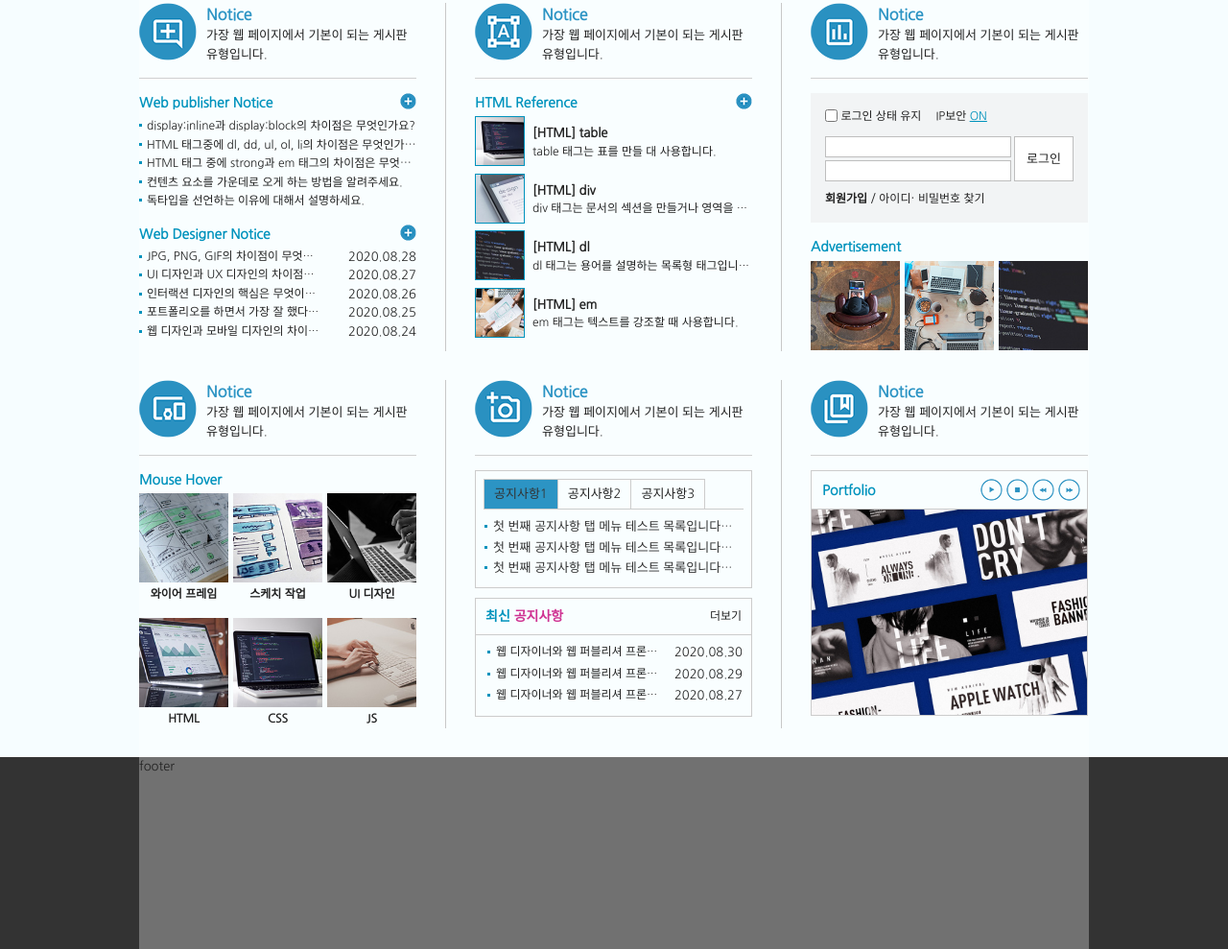
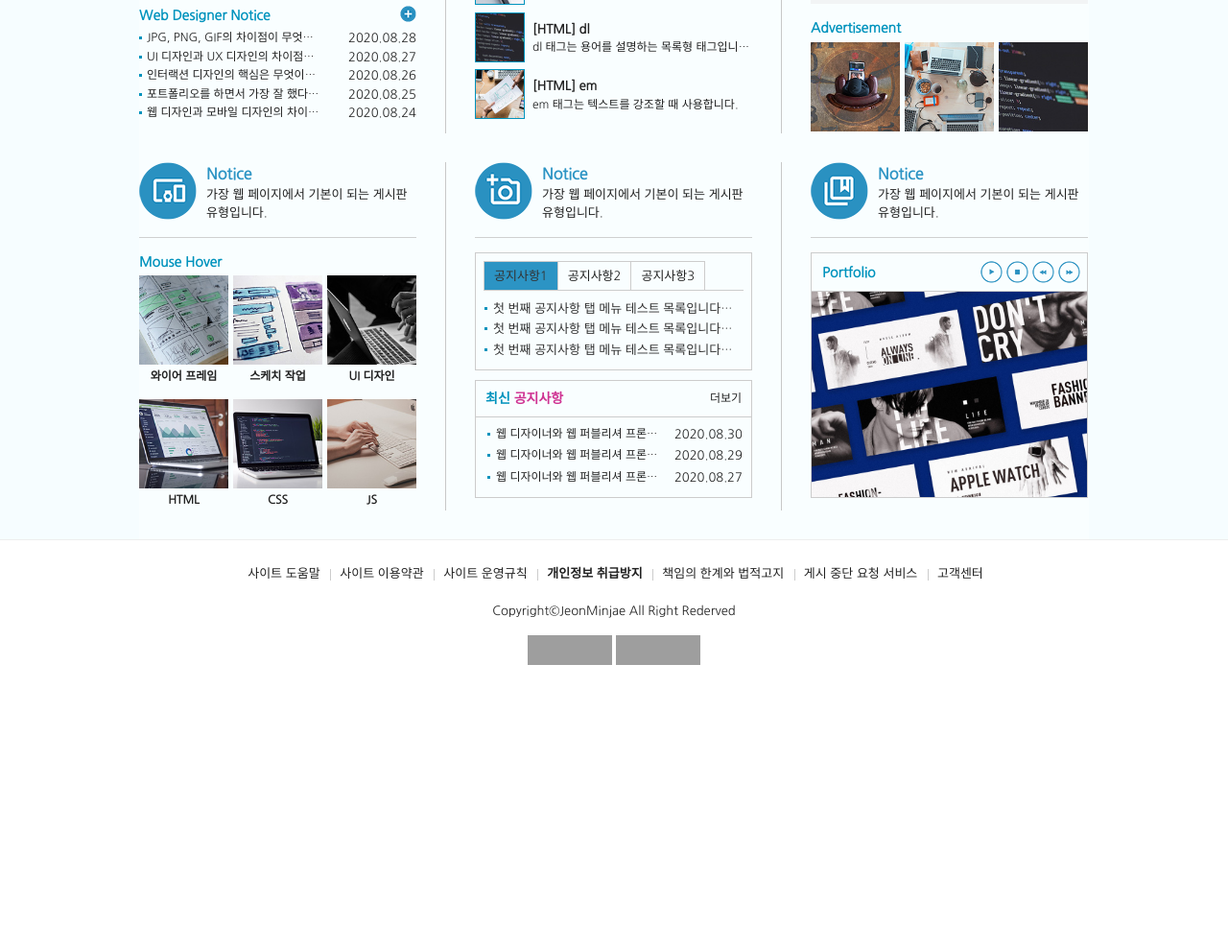
Before and after one commit to ssi02014/WebStandardSite, a plain HTML site: page index.html in a window 1280 px wide. Shown: the part 822-1811 px from the top of the page at 96% size. After the commit the page ends 1545 px from the top, so only its background shows below. Drawn offline with nearby package versions, Linux system fonts and the light colour scheme; grey boxes are pictures that could not be loaded; a web font is replaced by a local one.

Commit message:
Add files via upload

```diff
--- a/index.html
+++ b/index.html
@@ -41,7 +41,7 @@
                     <!-- //header-menu -->
                     <div class="header-tit">
                         <h1>Professional Publisher &amp; Front End Developer</h1><br>
-                        <a href="#">JeonMinjae</a>
+                        <a href="#">Jeon Min Jae</a>
                     </div>
                     <!-- //header-tit -->
 
@@ -125,7 +125,7 @@
             <div id="cont_tit">
                 <div class="container">
                     <div class="tit">
-                        <h2>"나는 프론트 앤드 개발자이다"</h2>
+                        <h2> W3C / WEB STANDARD SITE </h2>
                         <a href="#" class="btn"><span class="ir_pm">전체 메뉴</span></a>
                     </div>
                 </div>
@@ -421,11 +421,40 @@
         <!-- //contents -->
 
         <div id="footer">
-            <div class="container">footer</div>
+            <div class="container">
+                <h2 class="ir_su">푸터 영역</h2>
+                <div class="footer">
+                    <ul>
+                        <li><a href="#">사이트 도움말</a></li>
+                        <li><a href="#">사이트 이용약관</a></li>
+                        <li><a href="#">사이트 운영규칙</a></li>
+                        <li><a href="#"><strong>개인정보 취급방지</strong></a></li>
+                        <li><a href="#">책임의 한계와 법적고지</a></li>
+                        <li><a href="#">게시 중단 요청 서비스</a></li>
+                        <li><a href="#">고객센터</a></li>
+                    </ul>
+                    <address>
+                        Copyright&copy;JeonMinjae All Right Rederved
+                    </address>
+                    <div class="w3c">
+                        <a href="http://validator.w3.org/check?uri=referer">
+                            <img src="http://www.w3.org/Icons/valid-xhtml10" alt="Valid XHTML 1.0 Transitional" height="31" width="88" />
+                        </a>
+                        <a href="http://jigsaw.w3.org/css-validator/check/referer">
+                            <img style="border:0;width:88px;height:31px" src="http://jigsaw.w3.org/css-validator/images/vcss-blue" alt="올바른 CSS입니다!" />
+                        </a>
+                    </div>
+                </div>
+            </div>
         </div>
         <!-- //footer -->
     </div>
     <!-- //wrap -->
 
+    <!-- 스크립트 -->
+    <script src="https://ajax.googleapis.com/ajax/libs/jquery/1.12.4/jquery.min.js"></script>
+    <script type="text/javascript" src="js/menu.js"></script>
+    <!-- //스크립트 -->
+
 </body>
 </html>
--- /dev/null
+++ b/js/menu.js
@@ -0,0 +1,18 @@
+
+//버튼을 누르면 전체 메뉴가 나오게 하는 방법
+
+$(".tit .btn").click(function(e){
+    e.preventDefault();
+    // $("#cont_nav").css("display","block");
+    // css라면 #cont_nav {display:block}
+    // $("#cont_nav").show();
+    // $("#cont_nav").fadeIn();
+    // $("#cont_nav").slideDown();
+
+    // 위에 것들은 1번씩 밖에 사용을 못함
+
+    // $("#cont_nav").toggle(); //show랑 hidden이랑 합쳐짐
+    // $("#cont_nav").fadeToggle();
+    $("#cont_nav").slideToggle(200);
+    $(this).toggleClass("on"); //클릭하면 class에 on이 붙고 빼고함
+});
--- a/reset.css
+++ b/reset.css
@@ -30,7 +30,7 @@ body, input, textarea, button, table{
 }
 
 /* 폰트 스타일 초기화 */
-em {
+em, address {
     font-style: normal;
 }
 
--- a/style.css
+++ b/style.css
@@ -34,12 +34,11 @@
     background: url(img/header_bg.jpg) center top repeat-x;
 }
 #footer{
-    height: 200px;
-    background: #333;
+    border-top: 1px solid #eee;
 }
 
 /* 컨텐츠 레이아웃 */
-#cont_nav { background-color: #f6fdff;}
+#cont_nav { background-color: #f6fdff; display: none;}
 #cont_tit { background-color: #EAF7FD;}
 #cont_ban { background-color: #dceff7;}
 #cont_cont { background-color: #f6fdff;}
@@ -192,6 +191,9 @@
     width: 60px;
     height: 60px;
     background: url(img/icon.png) no-repeat 0 -600px;
+}
+.tit .btn.on{
+    background-position: 0 -660px;
 }
 /* //타이틀 */
 
@@ -760,8 +762,6 @@
 /* //로그인 */
 
 /* 팝업 */
-.popup{
-}
 .popup h4{
     font-size: 14px;
     color: #0093bd;
@@ -779,10 +779,39 @@
 .popup li.last{
     margin-right: 0;
 }
-.popup li a{
-
-}
 .popup li a img{
     width: 100%;
 }
 /* //팝업 */
+
+/* 푸터 */
+.footer{
+    padding: 25px 0;
+    text-align: center;
+}
+.footer ul{
+    margin-bottom: 20px;
+}
+.footer li{
+    display: inline;
+    padding: 0 7px 0 10px;
+    position: relative;
+}
+.footer li::before{
+    content: "";
+    width: 1px;
+    height: 12px;
+    background: #ccc;
+    position:absolute;
+    left: 0;
+    top: 2px
+}
+.footer li:first-child::before{
+    width: 0;
+    height: 0;
+}
+.w3c{
+    margin-top: 15px;
+
+}
+/* //푸터 */
```
Also changed, not shown: 1 other file.
